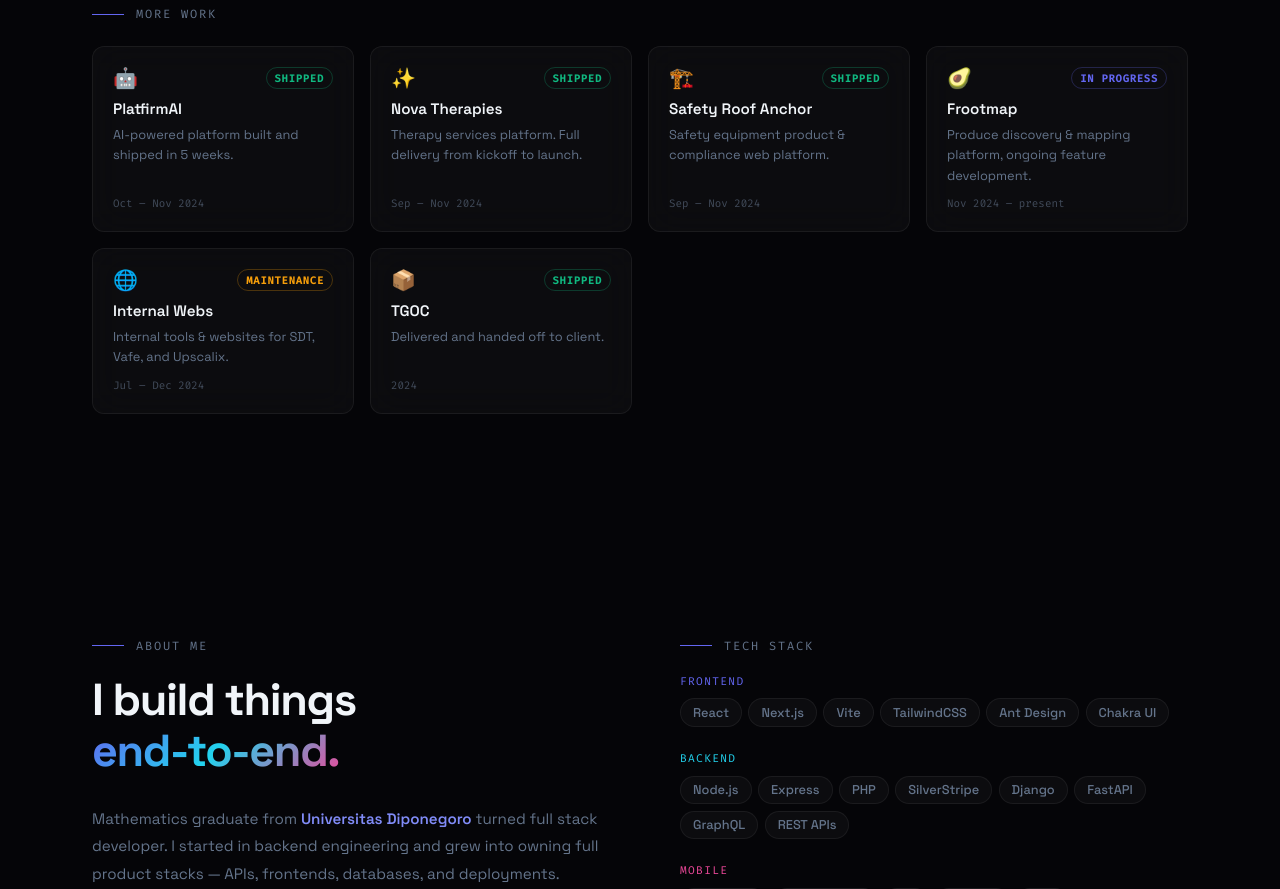
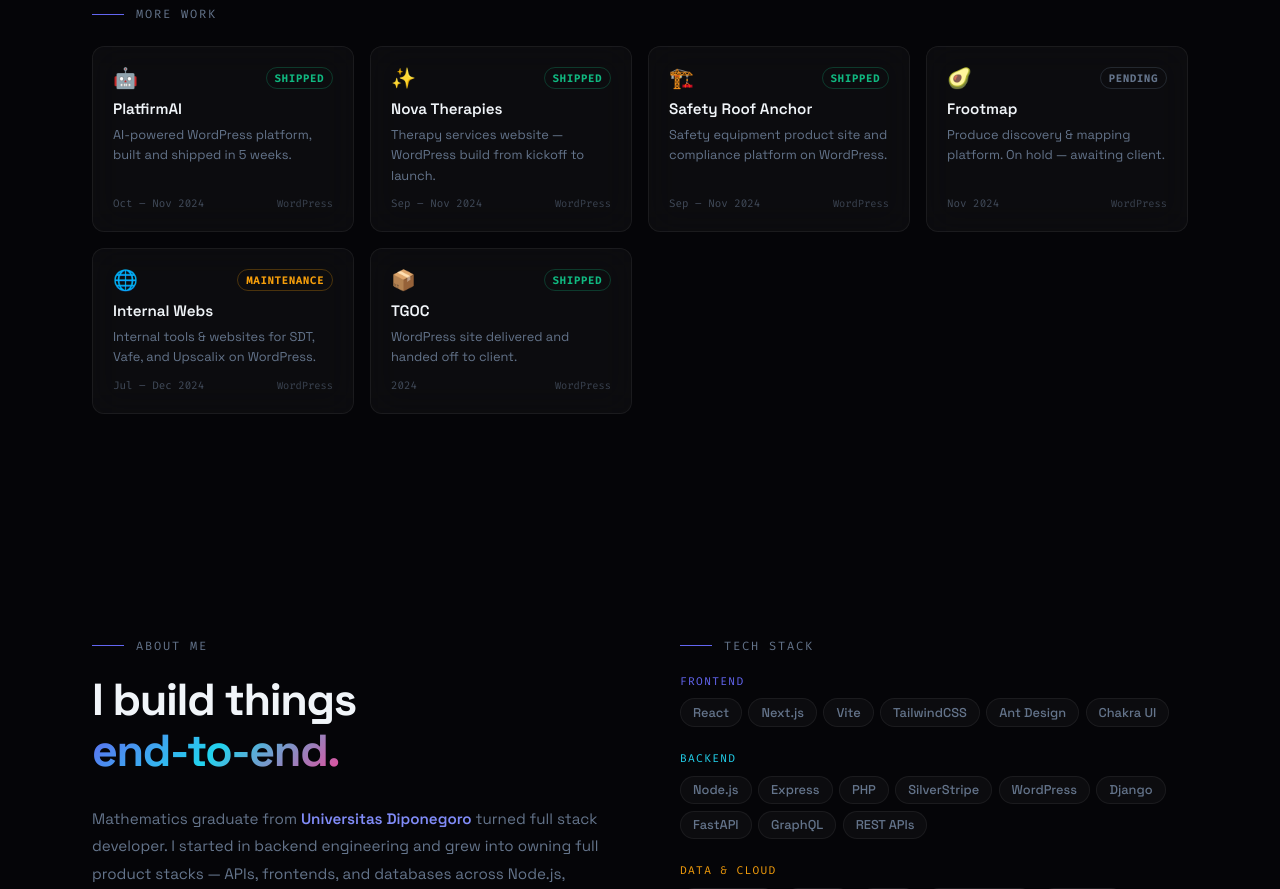
Before and after one commit to falhar/portfolio, a React (Vite) app: page / in a window 1280 px wide. Shown: the part 2160-3049 px from the top of the page. Built offline with nearby package versions, Linux system fonts and the light colour scheme; the HTML template or start-up script is replaced by a standard one.

Commit message:
chore: remove mobile dev

```diff
--- a/src/components/About.jsx
+++ b/src/components/About.jsx
@@ -9,13 +9,8 @@ const techGroups = [
   },
   {
     label: 'Backend',
-    items: ['Node.js', 'Express', 'PHP', 'SilverStripe', 'Django', 'FastAPI', 'GraphQL', 'REST APIs'],
+    items: ['Node.js', 'Express', 'PHP', 'SilverStripe', 'WordPress', 'Django', 'FastAPI', 'GraphQL', 'REST APIs'],
     accent: '#22d3ee',
-  },
-  {
-    label: 'Mobile',
-    items: ['Capacitor', 'React Native', 'iOS', 'Android', 'PWA'],
-    accent: '#ec4899',
   },
   {
     label: 'Data & Cloud',
@@ -90,7 +85,7 @@ export default function About() {
               Mathematics graduate from{' '}
               <span className="about-highlight">Universitas Diponegoro</span> turned
               full stack developer. I started in backend engineering and grew into
-              owning full product stacks — APIs, frontends, databases, and deployments.
+              owning full product stacks — APIs, frontends, and databases across Node.js, PHP/SilverStripe, and WordPress.
             </p>
             <p>
               Currently at <span className="about-highlight">Upscalix</span> as
--- a/src/components/Hero.jsx
+++ b/src/components/Hero.jsx
@@ -5,7 +5,7 @@ const roles = [
   'Full Stack Developer',
   'React & Next.js Engineer',
   'Node.js Backend Dev',
-  'Mobile App Builder',
+  'PHP & SilverStripe Dev',
   'API Architect',
 ]
 
--- a/src/components/Projects.jsx
+++ b/src/components/Projects.jsx
@@ -17,7 +17,7 @@ const projects = [
       'Queued jobs system for async tasks & emails',
       'Integrations: PayPal, MailChimp, Microsoft Graph, GeoIP2',
     ],
-    tech: ['PHP', 'SilverStripe', 'GraphQL', 'Elasticsearch', 'Stripe Connect', 'PayPal', 'MySQL', 'Docker'],
+    tech: ['PHP', 'SilverStripe', 'GraphQL', 'Elasticsearch', 'Stripe Connect', 'MySQL', 'Docker'],
     accent: '#6366f1',
     accentBg: 'rgba(99,102,241,0.08)',
     icon: (
@@ -41,10 +41,10 @@ const projects = [
       'IoT Smart Lock integration (Sciener API)',
       'Real-time sauna passcode generation',
       'Multi-service microservices architecture',
-      'React Native mobile app for guests',
       'Admin dashboard with Chart.js analytics',
+      'Stripe-powered gym membership & booking payments',
     ],
-    tech: ['Next.js', 'React Native', 'Node.js', 'Chakra UI', 'Chart.js', 'IoT API', 'PostgreSQL', 'Redis'],
+    tech: ['Next.js', 'Node.js', 'Chakra UI', 'Chart.js', 'IoT API', 'PostgreSQL', 'Redis'],
     accent: '#22d3ee',
     accentBg: 'rgba(34,211,238,0.08)',
     icon: (
@@ -279,45 +279,51 @@ function ProjectCard({ project, index }) {
 const moreProjects = [
   {
     name: 'PlatfirmAI',
-    desc: 'AI-powered platform built and shipped in 5 weeks.',
+    desc: 'AI-powered WordPress platform, built and shipped in 5 weeks.',
     status: 'done',
     date: 'Oct – Nov 2024',
     emoji: '🤖',
+    tech: 'WordPress',
   },
   {
     name: 'Nova Therapies',
-    desc: 'Therapy services platform. Full delivery from kickoff to launch.',
+    desc: 'Therapy services website — WordPress build from kickoff to launch.',
     status: 'done',
     date: 'Sep – Nov 2024',
     emoji: '✨',
+    tech: 'WordPress',
   },
   {
     name: 'Safety Roof Anchor',
-    desc: 'Safety equipment product & compliance web platform.',
+    desc: 'Safety equipment product site and compliance platform on WordPress.',
     status: 'done',
     date: 'Sep – Nov 2024',
     emoji: '🏗️',
+    tech: 'WordPress',
   },
   {
     name: 'Frootmap',
-    desc: 'Produce discovery & mapping platform, ongoing feature development.',
-    status: 'progress',
-    date: 'Nov 2024 – present',
+    desc: 'Produce discovery & mapping platform. On hold — awaiting client.',
+    status: 'pending',
+    date: 'Nov 2024',
     emoji: '🥑',
+    tech: 'WordPress',
   },
   {
     name: 'Internal Webs',
-    desc: 'Internal tools & websites for SDT, Vafe, and Upscalix.',
+    desc: 'Internal tools & websites for SDT, Vafe, and Upscalix on WordPress.',
     status: 'maintenance',
     date: 'Jul – Dec 2024',
     emoji: '🌐',
+    tech: 'WordPress',
   },
   {
     name: 'TGOC',
-    desc: 'Delivered and handed off to client.',
+    desc: 'WordPress site delivered and handed off to client.',
     status: 'done',
     date: '2024',
     emoji: '📦',
+    tech: 'WordPress',
   },
 ]
 
@@ -325,6 +331,7 @@ const statusMap = {
   done:        { label: 'Shipped', color: '#10b981' },
   progress:    { label: 'In progress', color: '#6366f1' },
   maintenance: { label: 'Maintenance', color: '#f59e0b' },
+  pending:     { label: 'Pending', color: '#64748b' },
 }
 
 function MoreProjects() {
@@ -363,7 +370,10 @@ function MoreProjects() {
             </div>
             <p className="more-name">{p.name}</p>
             <p className="more-desc">{p.desc}</p>
-            <p className="more-date">{p.date}</p>
+            <div className="more-footer">
+              <p className="more-date">{p.date}</p>
+              {p.tech && <span className="more-tech">{p.tech}</span>}
+            </div>
           </motion.div>
         ))}
       </div>
@@ -424,12 +434,25 @@ function MoreProjects() {
           line-height: 1.6;
           flex-grow: 1;
         }
+        .more-footer {
+          display: flex;
+          align-items: center;
+          justify-content: space-between;
+          margin-top: 0.25rem;
+          gap: 0.5rem;
+        }
         .more-date {
           font-family: 'Fira Code', monospace;
           font-size: 0.68rem;
           color: var(--text-muted);
           opacity: 0.6;
-          margin-top: 0.25rem;
+        }
+        .more-tech {
+          font-family: 'Fira Code', monospace;
+          font-size: 0.65rem;
+          color: var(--text-muted);
+          opacity: 0.5;
+          white-space: nowrap;
         }
       `}</style>
     </motion.div>
```
